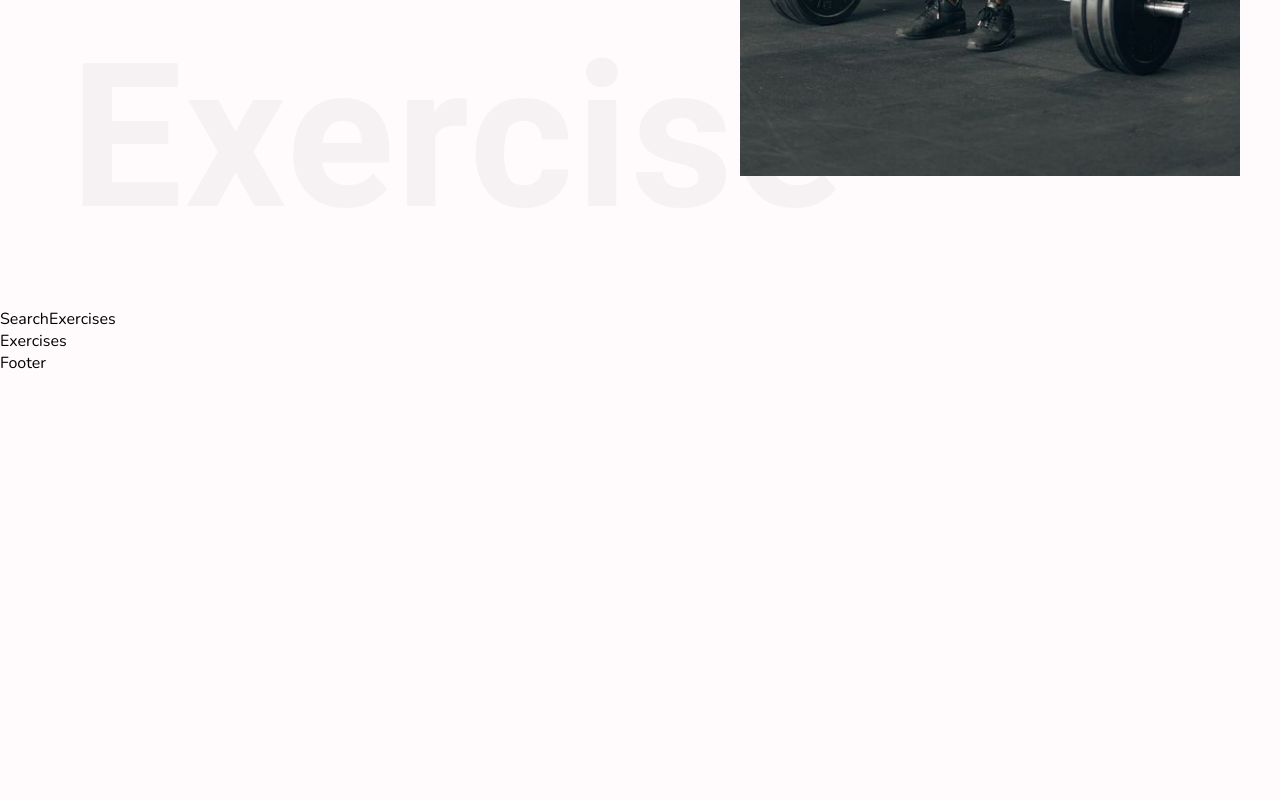
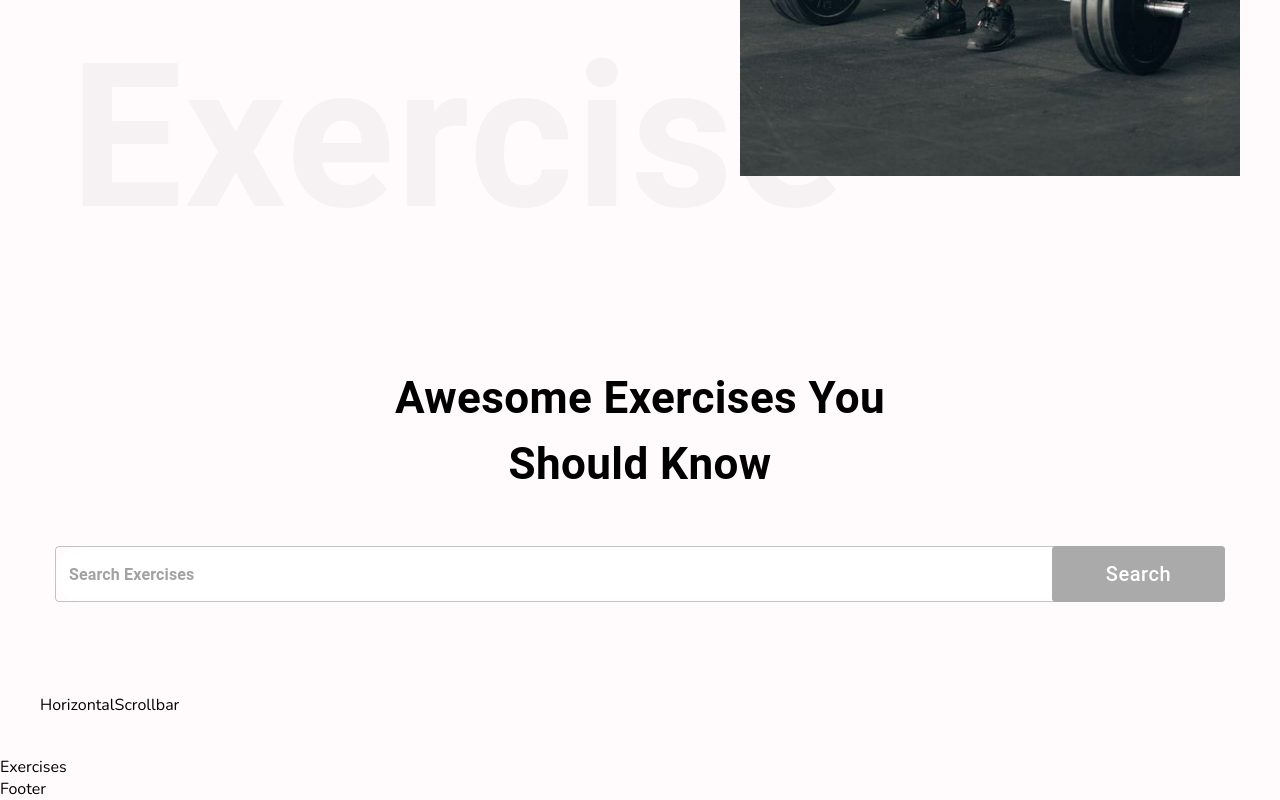
Before and after one commit to AbdulQuayyum/soft-gym, a React (Vite) app: page / in a window 1280 px wide. Shown: the part 692-1492 px from the top of the page. Before the commit the page ends 1066 px from the top, so only its background shows below. Built offline with nearby package versions, Linux system fonts and the light colour scheme; no server answers.

Commit message:
Cooker is cooking

```diff
--- a/src/Components/SearchExercises.jsx
+++ b/src/Components/SearchExercises.jsx
@@ -1,8 +1,65 @@
-import React from 'react'
+import React, { useEffect, useState } from 'react';
+import { Box, Button, Stack, TextField, Typography } from '@mui/material';
 
-const SearchExercises = () => {
+import { ExerciseOptions, FetchData } from "../Utilities/Index.jsx"
+import { HorizontalScrollbar } from "./Index"
+
+const SearchExercises = ({ setExercises, bodyPart, setBodyPart }) => {
+    const [search, setSearch] = useState('');
+    const [bodyParts, setBodyParts] = useState([]);
+
+    useEffect(() => {
+        const FetchExercisesData = async () => {
+            const bodyPartsData = await FetchData(`${import.meta.env.VITE_EXERCISEDB_URL}/exercises/bodyPartList`, ExerciseOptions);
+
+            setBodyParts(['all', ...bodyPartsData]);
+        };
+
+        FetchExercisesData();
+    }, []);
+
+    const HandleSearch = async () => {
+        if (search) {
+            const ExercisesData = await FetchData(`${import.meta.env.VITE_EXERCISEDB_URL}/exercises`, ExerciseOptions)
+
+            // console.log(ExercisesData)
+
+            const SearchedExercises = ExercisesData.filter(
+                (item) => item.name.toLowerCase().includes(search)
+                    || item.target.toLowerCase().includes(search)
+                    || item.equipment.toLowerCase().includes(search)
+                    || item.bodyPart.toLowerCase().includes(search),
+            );
+
+            window.scrollTo({ top: 1800, left: 100, behavior: 'smooth' });
+
+            setSearch('');
+            setExercises(SearchedExercises);
+        }
+    }
+
     return (
-        <div>SearchExercises</div>
+        <Stack alignItems="center" mt="37px" justifyContent="center" p="20px">
+            <Typography fontWeight={700} sx={{ fontSize: { lg: '44px', xs: '30px' } }} mb="49px" textAlign="center">
+                Awesome Exercises You <br /> Should Know
+            </Typography>
+            <Box position="relative" mb="72px">
+                <TextField
+                    height="76px"
+                    sx={{ input: { fontWeight: '700', border: 'none', borderRadius: '4px' }, width: { lg: '1170px', xs: '350px' }, backgroundColor: '#fff', borderRadius: '40px' }}
+                    value={search}
+                    onChange={(e) => setSearch(e.target.value.toLowerCase())}
+                    placeholder="Search Exercises"
+                    type="text"
+                />
+                <Button className="search-btn" sx={{ bgcolor: '#aaa', color: '#fff', textTransform: 'none', width: { lg: '173px', xs: '80px' }, height: '56px', position: 'absolute', right: '0px', fontSize: { lg: '20px', xs: '14px' } }} onClick={HandleSearch}>
+                    Search
+                </Button>
+            </Box>
+            <Box sx={{ position: 'relative', width: '100%', p: '20px' }}>
+                <HorizontalScrollbar data={bodyParts} bodyParts setBodyPart={setBodyPart} bodyPart={bodyPart} />
+            </Box>
+        </Stack>
     )
 }
 
--- /dev/null
+++ b/src/Utilities/Index.jsx
@@ -0,0 +1,14 @@
+export const ExerciseOptions = {
+    method: 'GET',
+    headers: {
+        'X-RapidAPI-Host': import.meta.env.VITE_EXERCISEDB_RAPID_API_HOST,
+        'X-RapidAPI-Key': import.meta.env.VITE_EXERCISEDB_RAPID_API_KEY,
+    },
+};
+
+export const FetchData = async (url, options) => {
+    const res = await fetch(url, options);
+    const data = await res.json();
+
+    return data;
+};
```
